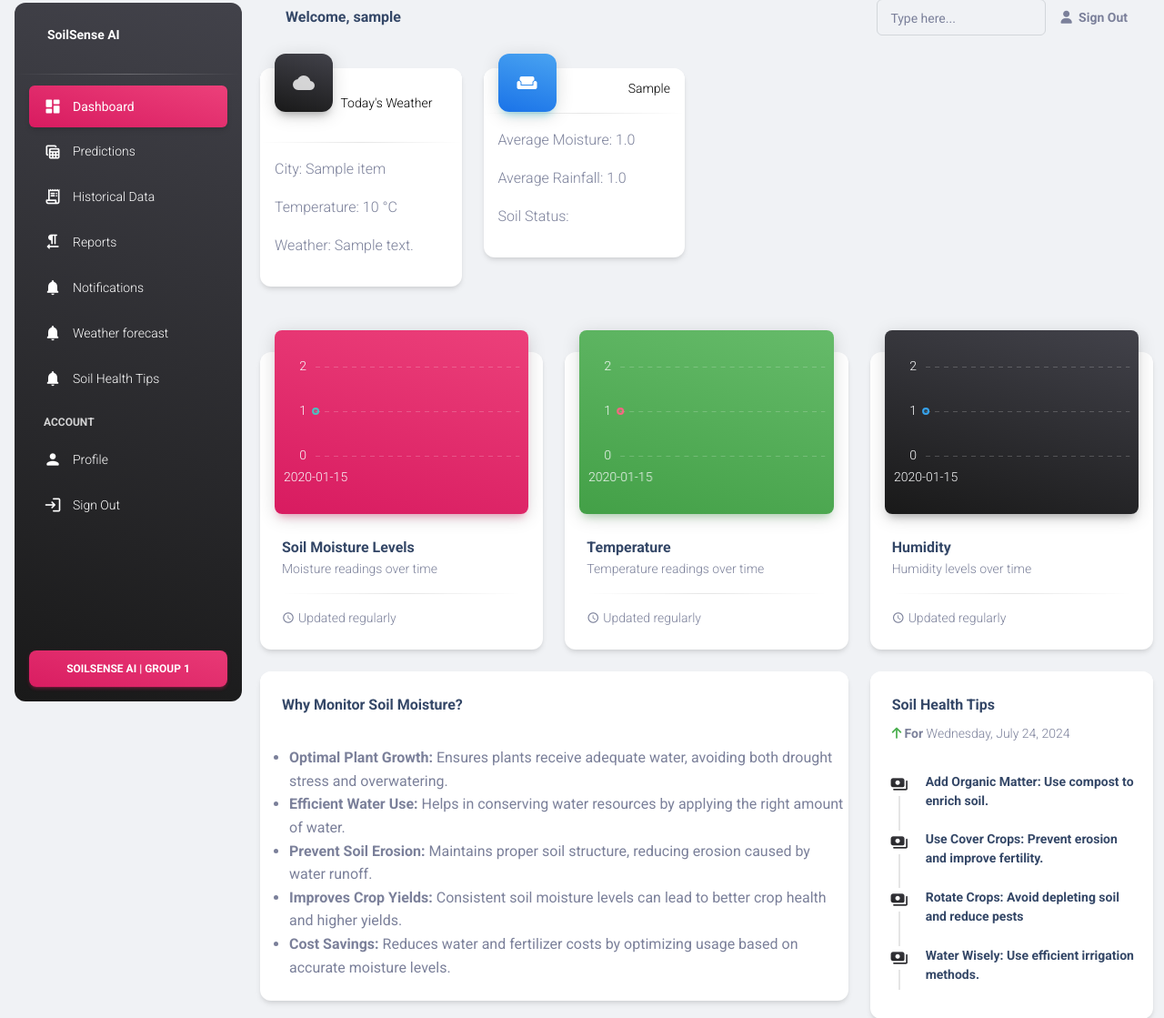
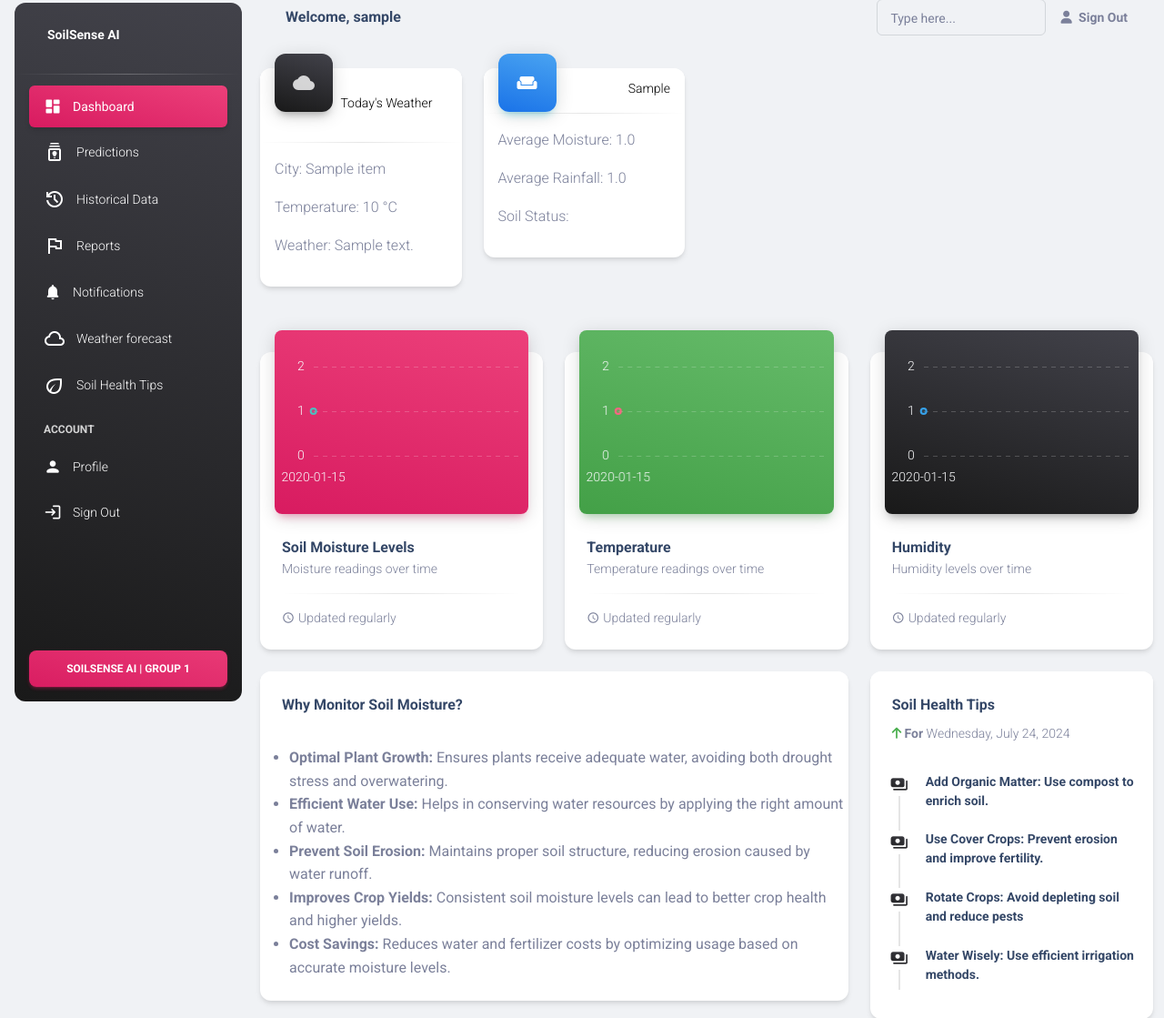
Before and after one commit to AllanOcung/SoilMoistureMonitorApp, a Django app: page /main/ in a window 1280 px wide. Shown: the part 13-1132 px from the top of the page at 91% size. Run offline with Django 5.2, Linux system fonts and the light colour scheme; a user stored in the database is signed in; tables that the repository leaves empty hold one stand-in row (values such as "Sample post"); a database or web service that is not in the repository returns one stand-in record (values such as "Sample title"); data that the repository does not hold is empty; some libraries are stand-ins or nearby versions.

Commit message:
Final user interfaces

```diff
--- a/Soil_Moisture_Project/Soil_Moisture_App/decorators.py
+++ b/Soil_Moisture_Project/Soil_Moisture_App/decorators.py
@@ -1,14 +1,6 @@
 from django.http import HttpResponse
 from django.shortcuts import redirect
 from django.urls import reverse
-
-def unauthenticated_user(view_funct):
-    def wrapper_funct(request, *args, **kwargs):
-        if request.user.is_authenticated:
-            return redirect('home')
-        else:
-            return view_funct(request, *args, **kwargs)
-    return wrapper_funct
 
 
 def login_required_custom(view_func):
@@ -17,16 +9,3 @@ def login_required_custom(view_func):
             return redirect(reverse('login'))
         return view_func(request, *args, **kwargs)
     return _wrapped_view
-
-
-def admin_only(view_funct):
-    def wrapper_funct(request, *args, **kwargs):
-        group = None
-        if request.user.groups.exists():
-            group = request.user.groups.all()[0].name
-            if group == 'admin':
-                return view_funct(request, *args, **kwargs)
-            if group == 'farmers':
-                return redirect('main')
-
-    return wrapper_funct
--- a/Soil_Moisture_Project/Soil_Moisture_App/static/soil_moisture/css/login.css
+++ b/Soil_Moisture_Project/Soil_Moisture_App/static/soil_moisture/css/login.css
@@ -114,7 +114,7 @@ body {
 }
 
 .btn button:hover {
-    background-color: #4110b3;
+    background-color: #3fbef0;
     color: #fff;
 }
 
@@ -168,6 +168,6 @@ body {
 
 /* Hover effect */
 .btnn button:hover {
-    background-color: #4110b3;
+    background-color: #3fbef0;
     color: #fff;
 }
--- a/Soil_Moisture_Project/Soil_Moisture_App/templates/soil_moisture/user/main.html
+++ b/Soil_Moisture_Project/Soil_Moisture_App/templates/soil_moisture/user/main.html
@@ -14,6 +14,7 @@
   <script src="https://kit.fontawesome.com/42d5adcbca.js" crossorigin="anonymous"></script>
   <!-- Material Icons -->
   <link href="https://fonts.googleapis.com/icon?family=Material+Icons+Round" rel="stylesheet">
+  <link rel="stylesheet" href="https://fonts.googleapis.com/css2?family=Material+Symbols+Outlined:opsz,wght,FILL,GRAD@24,400,0,0" />
   <!-- load static -->
     {% load static %}
   <link rel="stylesheet" href="{% static 'soil_moisture/css/main.css' %}">
--- a/Soil_Moisture_Project/Soil_Moisture_App/templates/soil_moisture/user/sidebar.html
+++ b/Soil_Moisture_Project/Soil_Moisture_App/templates/soil_moisture/user/sidebar.html
@@ -23,7 +23,9 @@
             <li class="nav-item">
               <a class="nav-link text-white " href="#">
                 <div class="text-white text-center me-2 d-flex align-items-center justify-content-center">
-                  <i class="material-icons opacity-10">table_view</i>
+                  <span class="material-symbols-outlined">
+                    batch_prediction
+                    </span>
                 </div>
                 <span class="nav-link-text ms-1">Predictions</span>
               </a>
@@ -31,15 +33,17 @@
             <li class="nav-item">
               <a class="nav-link text-white " href="#">
                 <div class="text-white text-center me-2 d-flex align-items-center justify-content-center">
-                  <i class="material-icons opacity-10">receipt_long</i>
+                  <span class="material-symbols-outlined">
+                    history
+                    </span>
                 </div>
                 <span class="nav-link-text ms-1">Historical Data</span>
               </a>
             </li>
             <li class="nav-item">
-              <a class="nav-link text-white " href="../pages/rtl.html">
+              <a class="nav-link text-white " href="#">
                 <div class="text-white text-center me-2 d-flex align-items-center justify-content-center">
-                  <i class="material-icons opacity-10">format_textdirection_r_to_l</i>
+                  <span class="material-symbols-outlined">flag</span>
                 </div>
                 <span class="nav-link-text ms-1">Reports</span>
               </a>
@@ -55,7 +59,9 @@
             <li class="nav-item">
                 <a class="nav-link text-white " href="#">
                   <div class="text-white text-center me-2 d-flex align-items-center justify-content-center">
-                    <i class="material-icons opacity-10">notifications</i>
+                    <span class="material-symbols-outlined">
+                      cloud
+                      </span>
                   </div>
                   <span class="nav-link-text ms-1">Weather forecast</span>
                 </a>
@@ -63,7 +69,9 @@
               <li class="nav-item">
                 <a class="nav-link text-white " href="#">
                   <div class="text-white text-center me-2 d-flex align-items-center justify-content-center">
-                    <i class="material-icons opacity-10">notifications</i>
+                    <span class="material-symbols-outlined">
+                      eco
+                      </span>
                   </div>
                   <span class="nav-link-text ms-1">Soil Health Tips</span>
                 </a>
@@ -80,7 +88,7 @@
               </a>
             </li>
             <li class="nav-item">
-              <a class="nav-link text-white " href="#">
+              <a class="nav-link text-white " href="{% url 'logout' %}">
                 <div class="text-white text-center me-2 d-flex align-items-center justify-content-center">
                   <i class="material-icons opacity-10">login</i>
                 </div>
--- a/Soil_Moisture_Project/Soil_Moisture_App/views.py
+++ b/Soil_Moisture_Project/Soil_Moisture_App/views.py
@@ -25,12 +25,12 @@ from django.conf import settings
 
 # Create your Views here:
 
-
+@login_required_custom
 def landing_page(request):
     return render(request, 'soil_moisture/landing_page.html')
 
 
-@unauthenticated_user
+
 def register(request):
     form = RegisterForm()
 
@@ -51,7 +51,6 @@ def register(request):
     return render(request, 'soil_moisture/register.html', {'form': form})
 
 
-@unauthenticated_user
 def login(request):
     if request.method == 'POST':
         username = request.POST['username']
@@ -61,7 +60,10 @@ def login(request):
         user = authenticate(request, username=username, password=password)
         if user is not None:
             auth_login(request, user)
-            return redirect('home')
+            if user.groups.filter(name='admin').exists():
+                return redirect('home')
+            elif user.groups.filter(name='farmers').exists():
+                return redirect('main')
         else:
             messages.info(request, 'username OR password is incorrect')
 
@@ -73,7 +75,6 @@ def logout(request):
 
 
 @login_required_custom
-@admin_only
 def home(request):
     # Fetch Users
     users = User.objects.all()
```
